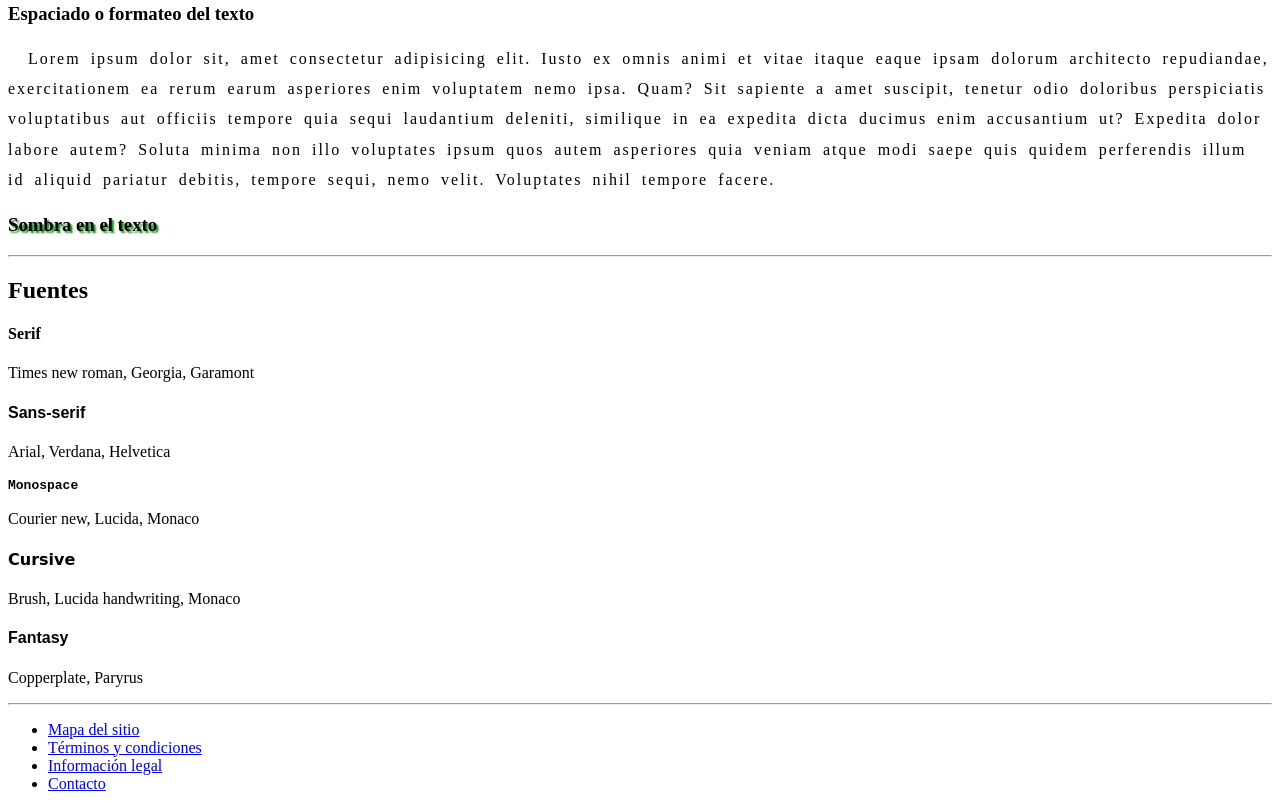
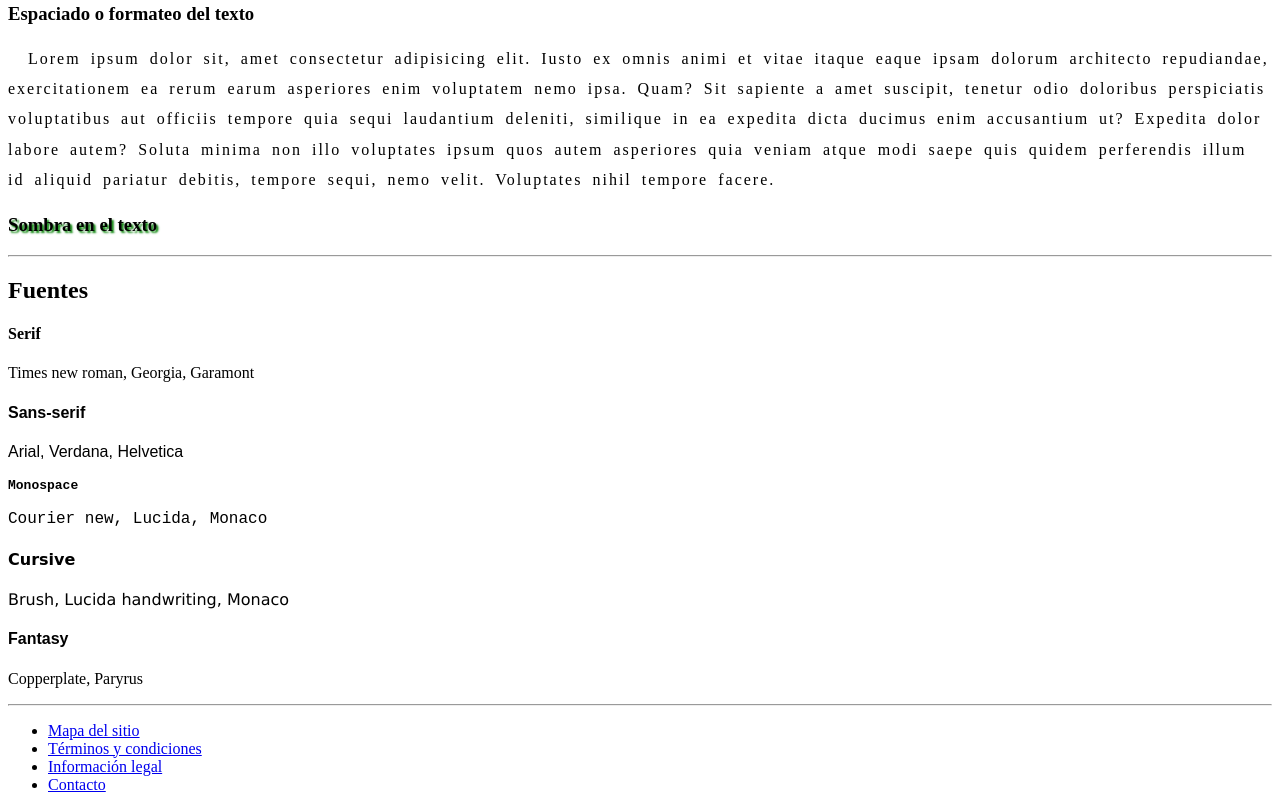
Before and after one commit to federicosuarez7/digital-house, a plain HTML site: page Professional Developer/Proyecto/index.html in a window 1280 px wide. Shown: the part 2185-2995 px from the top of the page. Drawn offline with Linux system fonts and the light colour scheme.

Commit message:
Fuentes (CSS3)

```diff
--- a/Professional Developer/Proyecto/estilos.css
+++ b/Professional Developer/Proyecto/estilos.css
@@ -46,15 +46,30 @@ h1{
 .font-serif{
     font-family: serif;
 }
+.familia-serif{
+    font-family: 'Times New Roman', Times, serif;
+}
 .font-sans-serif{
     font-family: sans-serif;
+}
+.familia-sans-serif{
+    font-family: Arial, Helvetica, sans-serif;
 }
 .font-monospace{
     font-family: monospace;
 }
+.familia-monospace{
+    font-family: 'Courier New', Courier, monospace;
+}
 .font-cursive{
     font-family: cursive;
+}
+.familia-cursiva{
+    font-family:'Lucida Sans', 'Lucida Sans Regular', 'Lucida Grande', 'Lucida Sans Unicode', Geneva, Verdana, sans-serif;
 }
 .font-fantasy{
     font-family: fantasy;
 }
+.familia-fantasy{
+    font-family:fantasy;
+}
--- a/Professional Developer/Proyecto/index.html
+++ b/Professional Developer/Proyecto/index.html
@@ -156,7 +156,7 @@
         <h4 class="font-monospace">Monospace</h4>
         <p class="familia-monospace">Courier new, Lucida, Monaco</p>
         <h4 class="font-cursive">Cursive</h4>
-        <p>Brush, Lucida handwriting, Monaco</p>
+        <p class="familia-cursiva">Brush, Lucida handwriting, Monaco</p>
         <h4 class="font-fantasy">Fantasy</h4>
         <p>Copperplate, Paryrus</p>
     </section>
```
